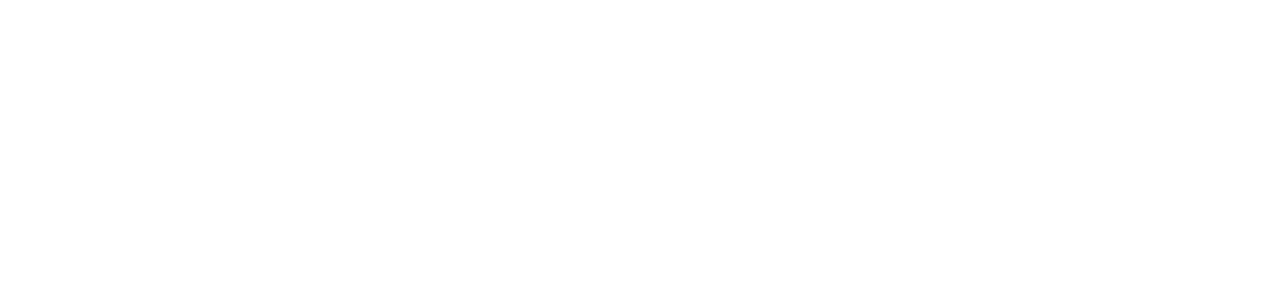
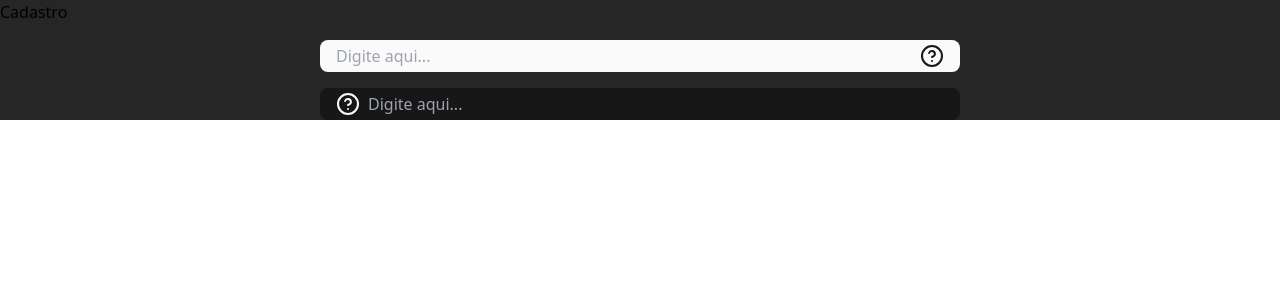
Before and after one commit to Pedro-Teodorio/pi_3_front, a React (Vite) app: page /cadastro in a window 1280 px wide. Before the commit this address had no page. Shown: the top 300 px of the page. Built offline with nearby package versions, Linux system fonts and the light colour scheme; a web font is replaced by a local one.

Commit message:
Add component input

```diff
--- a/src/Router.jsx
+++ b/src/Router.jsx
@@ -1,12 +1,14 @@
 import { Routes, Route } from 'react-router-dom';
 import Home from './pages/Home';
 import Login from './pages/Login';
+import { Cadastro } from './pages/Cadastro';
 
 export default function Router() {
   return (
     <Routes>
       <Route path="/" element={<Home />} />
       <Route path="/login" element={<Login />} />
+      <Route path="/cadastro" element={<Cadastro />} />
     </Routes>
   );
 }
--- /dev/null
+++ b/src/components/Icon/index.jsx
@@ -0,0 +1,5 @@
+import * as Icons from 'lucide-react'
+export const Icon = ({name,size,color}) =>{
+    const IconComponent = Icons[name];
+    return IconComponent ? <IconComponent className={`size-${size} ${color}`} /> : null;
+}
--- /dev/null
+++ b/src/components/Input/index.jsx
@@ -0,0 +1,46 @@
+import { CircleHelp } from 'lucide-react';
+import PropTypes from 'prop-types';
+
+export const Input = ({
+  placeholder,
+  icon,
+  iconPosition,
+  sizeHeight,
+  type,
+  variant,
+}) => {
+  const baseClasses = `flex-1 h-${sizeHeight} bg-transparent outline-none`;
+  const variantClasses =
+    variant === 'dark'
+      ? 'bg-neutral-900 text-neutral-50 placeholder-neutral-400'
+      : 'bg-neutral-50 text-neutral-900 placeholder-neutral-400';
+  return (
+    <div
+      className={`mx-auto flex w-3/6 flex-1 items-center gap-2 rounded-lg px-4 py-1 ${variantClasses} `}
+    >
+      {icon && iconPosition === 'left' && icon}
+
+      <input type={type} placeholder={placeholder} className={baseClasses} />
+
+      {icon && iconPosition === 'right' && icon}
+    </div>
+  );
+};
+
+Input.propTypes = {
+  placeholder: PropTypes.string,
+  icon: PropTypes.element,
+  iconPosition: PropTypes.oneOf(['left', 'right']),
+  sizeHeight: PropTypes.number,
+  type: PropTypes.string,
+  variant: PropTypes.oneOf(['dark', 'light']),
+};
+
+Input.defaultProps = {
+  placeholder: 'Digite aqui...',
+  icon: <CircleHelp />,
+  iconPosition: 'left',
+  sizeHeight: 8,
+  type: 'text',
+  variant: 'light',
+};
--- /dev/null
+++ b/src/pages/Cadastro/index.jsx
@@ -0,0 +1,11 @@
+import { Input } from '../../components/Input';
+
+export const Cadastro = () => {
+  return (
+    <div className="box-border bg-neutral-800 space-y-4">
+      <h1>Cadastro</h1>
+      <Input  iconPosition={'right'}/>
+      <Input variant={'dark'} iconPosition={'left'}/>
+    </div>
+  );
+};
--- a/tailwind.config.js
+++ b/tailwind.config.js
@@ -12,9 +12,6 @@ export default {
         current: 'currentColor',
         primary: '#34C9FF',
         secondary: '#0096CC',
-        'neutral-800': '#939393',
-        'neutral-400': '#A3A3A3',
-        'neutral-950': '#171717',
         white: '#ffffff',
         black: '#000000',
       },
```
